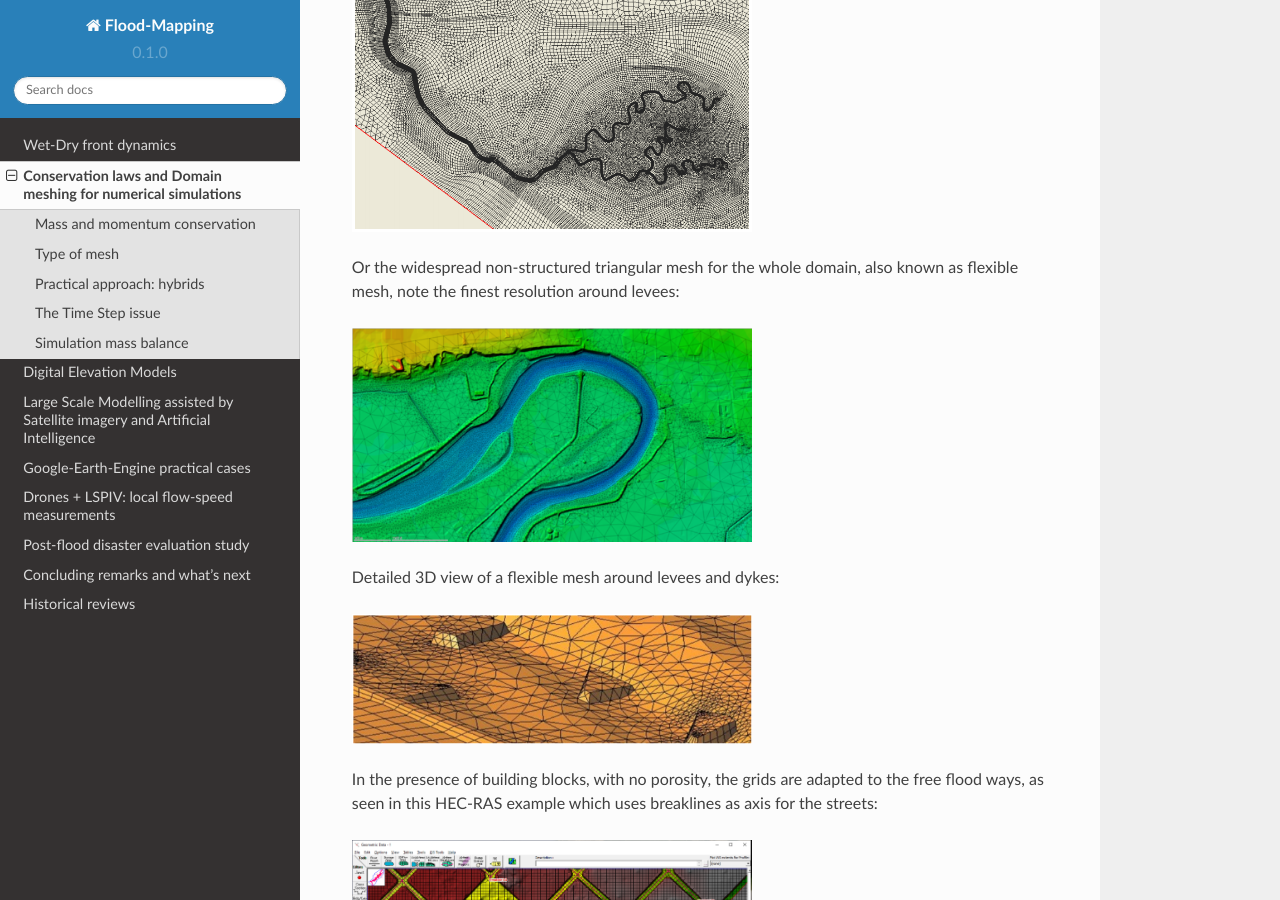
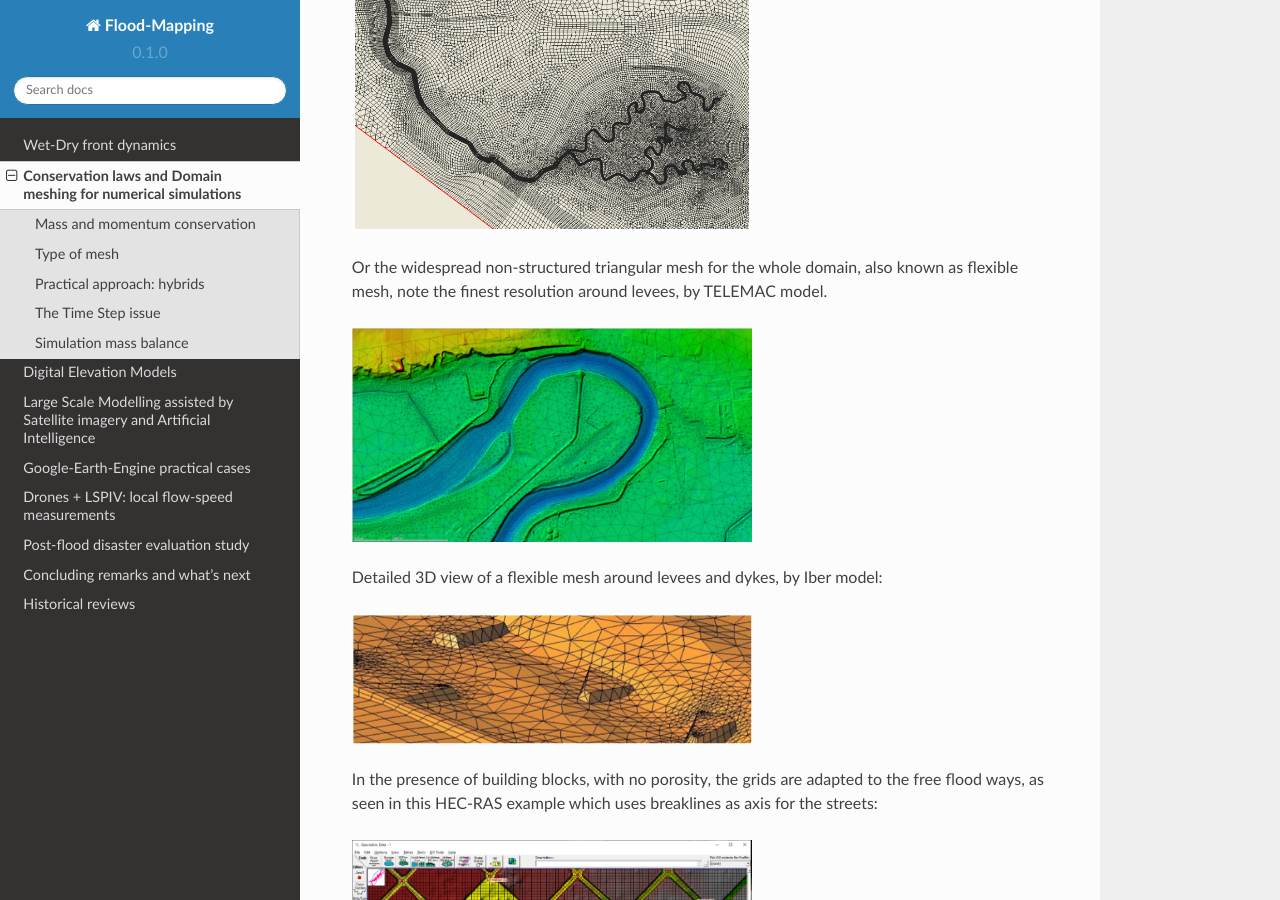
Before and after one commit to ivillamadrid/FloodMapping, a Sphinx documentation site: the page built from docs/source/claws.rst, in a window 1280 px wide and 900 px high, scrolled down 2357 px. Built offline with Sphinx 7.4.7 and the Read the Docs theme 2.0.0, drawn with Linux system fonts in a browser that asks for light colours.

Commit message:
Update claws.rst

```diff
--- a/docs/source/claws.rst
+++ b/docs/source/claws.rst
@@ -90,13 +90,13 @@ For instance RSH-2D (US Bureau of Reclamation, 2008) combines quadrilateral cell
   :width: 400
   :alt: SRH
 
-Or the widespread non-structured triangular mesh for the whole domain, also known as flexible mesh, note the finest resolution around levees:
+Or the widespread non-structured triangular mesh for the whole domain, also known as flexible mesh, note the finest resolution around levees, by TELEMAC model.
 
 .. image:: FlexibleMesh_chFP.png
   :width: 400
   :alt: SRH
 
-Detailed 3D view of a flexible mesh around levees and dykes:
+Detailed 3D view of a flexible mesh around levees and dykes, by Iber model:
 
 .. image:: NonStructMesh_Levees.png
   :width: 400
```
